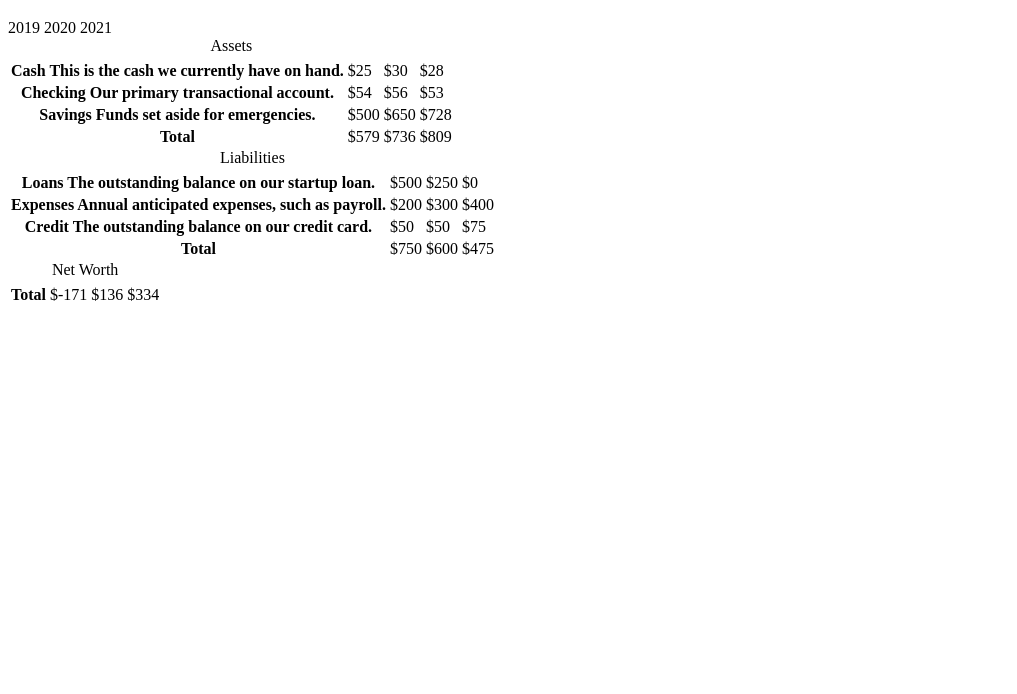
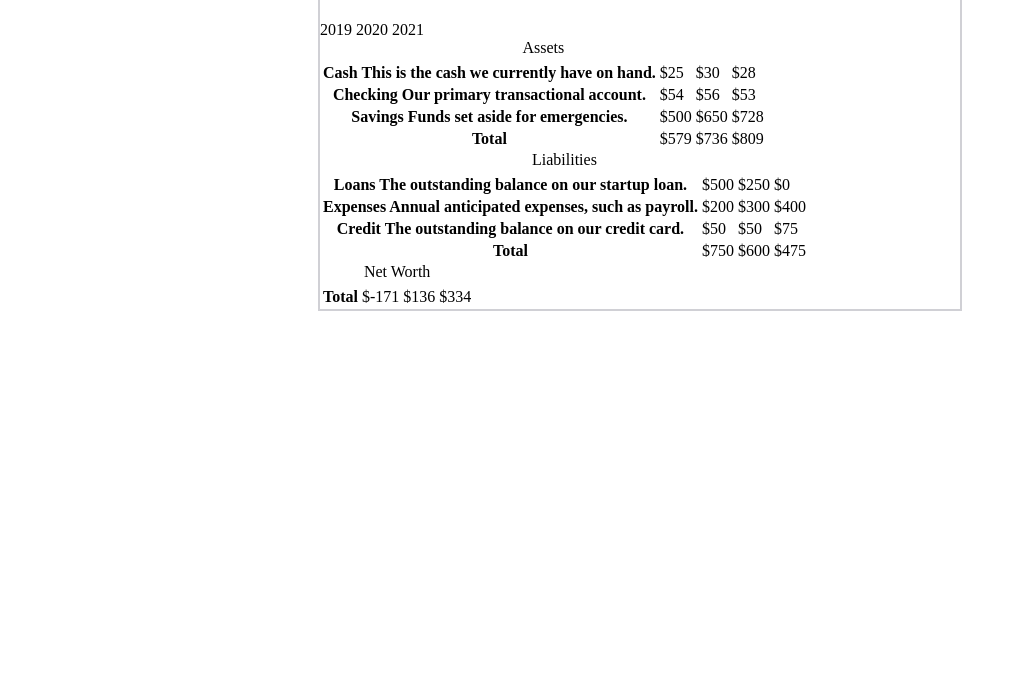
Before and after one commit to someguyfromwisconsin/freeCodeCamp, a plain HTML site: page Projects/balance_sheet/index.html in a window 1280 px wide. Shown: the part 106-800 px from the top of the page, without its empty margins (0-1017 px from the left). Drawn offline with Linux system fonts and the light colour scheme.

Commit message:
Create table border

```diff
--- a/Projects/balance_sheet/styles.css
+++ b/Projects/balance_sheet/styles.css
@@ -33,4 +33,14 @@ h1 .flex span:last-of-type {
     font-size: 1.2em;
 }
 
+/* Create table border */
+section {
+    max-width: 40rem;
+    margin: 0 auto;
+    border: 2px solid #d0d0d5;
+}
+
 /* COMMENT */
+/* COMMENT */
+/* COMMENT */
+/* COMMENT */
```
